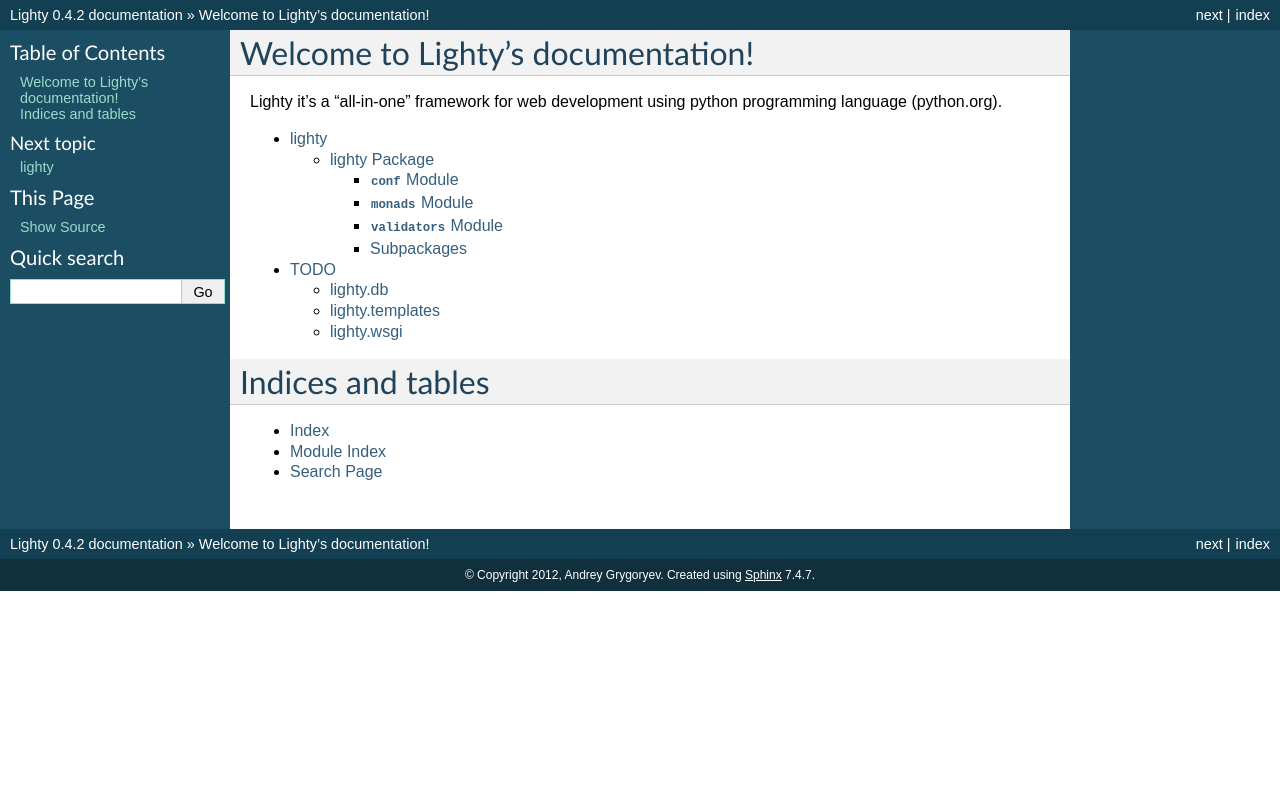
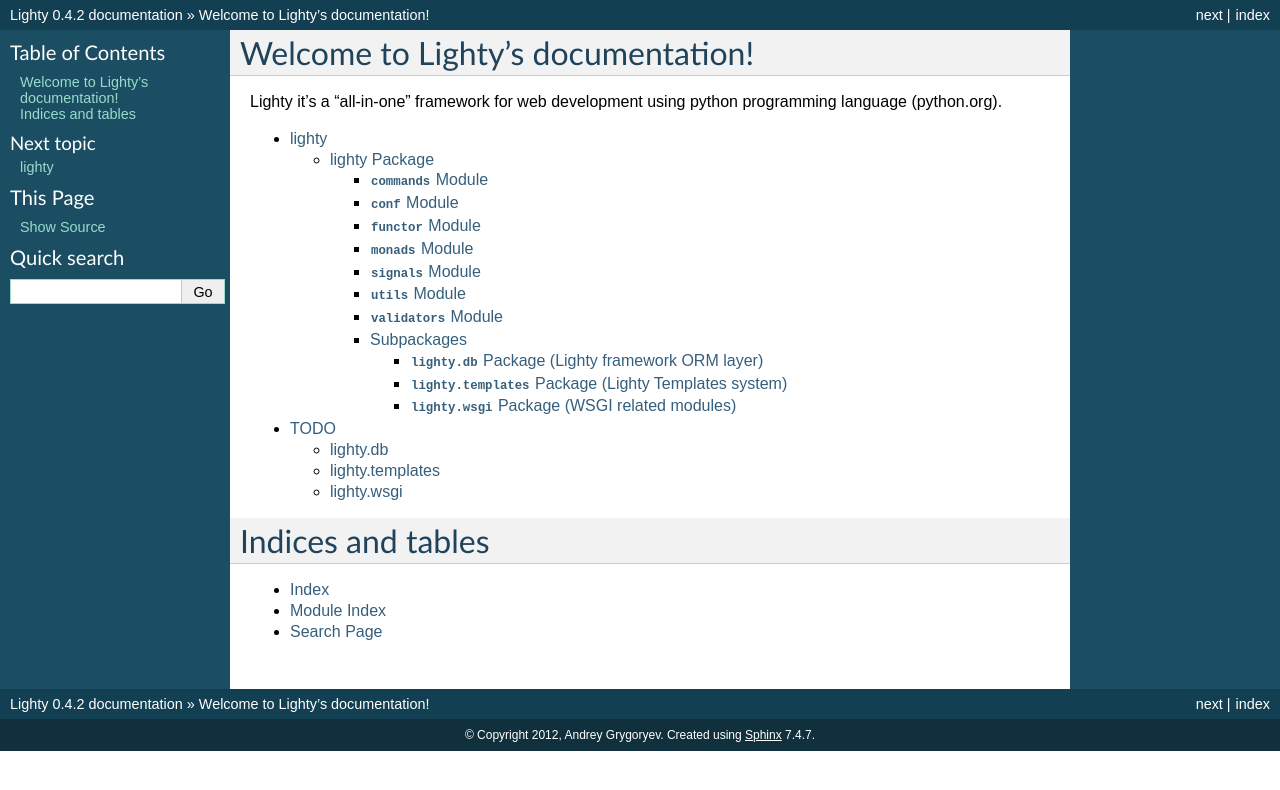
Before and after one commit to GrAndSE/lighty, a Sphinx documentation site: the page built from doc/source/index.rst, in a window 1280 px wide. Shown: the top 790 px of the page. Built offline with Sphinx 7.4.7, drawn with Linux system fonts in a browser that asks for light colours; formulas are drawn with MathJax 3.

Commit message:
Update documentation

```diff
--- a/doc/source/index.rst
+++ b/doc/source/index.rst
@@ -10,7 +10,7 @@
 programming language (python.org).
 
 .. toctree::
-   :maxdepth: 3
+   :maxdepth: 4
 
    modules
    todo
--- a/doc/source/lighty.db.rst
+++ b/doc/source/lighty.db.rst
@@ -1,5 +1,5 @@
 :mod:`lighty.db` Package (Lighty framework ORM layer)
-====================================================
+=====================================================
 
 .. automodule:: lighty.db
     :members:
--- a/doc/source/lighty.rst
+++ b/doc/source/lighty.rst
@@ -1,13 +1,28 @@
 lighty Package
 ==============
+
+:mod:`commands` Module
+----------------------
+
+.. automodule:: lighty.commands
+    :members:
+
 
 :mod:`conf` Module
 ------------------
 
 .. automodule:: lighty.conf
     :members:
+
+
+:mod:`functor` Module
+---------------------
+
+.. automodule:: lighty.functor
+    :members:
     :undoc-members:
     :show-inheritance:
+
 
 :mod:`monads` Module
 --------------------
@@ -17,6 +32,21 @@
     :undoc-members:
     :show-inheritance:
 
+
+:mod:`signals` Module
+---------------------
+
+.. automodule:: lighty.signals
+    :members:
+
+
+:mod:`utils` Module
+-------------------
+
+.. automodule:: lighty.utils
+    :members:
+
+
 :mod:`validators` Module
 ------------------------
 
--- a/doc/source/lighty.wsgi.rst
+++ b/doc/source/lighty.wsgi.rst
@@ -1,5 +1,5 @@
-wsgi Package
-============
+:mod:`lighty.wsgi` Package (WSGI related modules)
+=================================================
 
 :mod:`wsgi` Package
 -------------------
--- a/setup.py
+++ b/setup.py
@@ -20,7 +20,7 @@
 
 setup(
     name='lighty',
-    version='0.4.2',
+    version='0.4.3',
     description='Simple all-in-one web framework',
     long_description=__doc__,
     keywords='Template HTML XML',
```
Also changed, not shown: other parts of doc/source/lighty.rst (+2 -0 lines), other parts of doc/source/lighty.wsgi.rst (+0 -1 lines), 5 other files.
